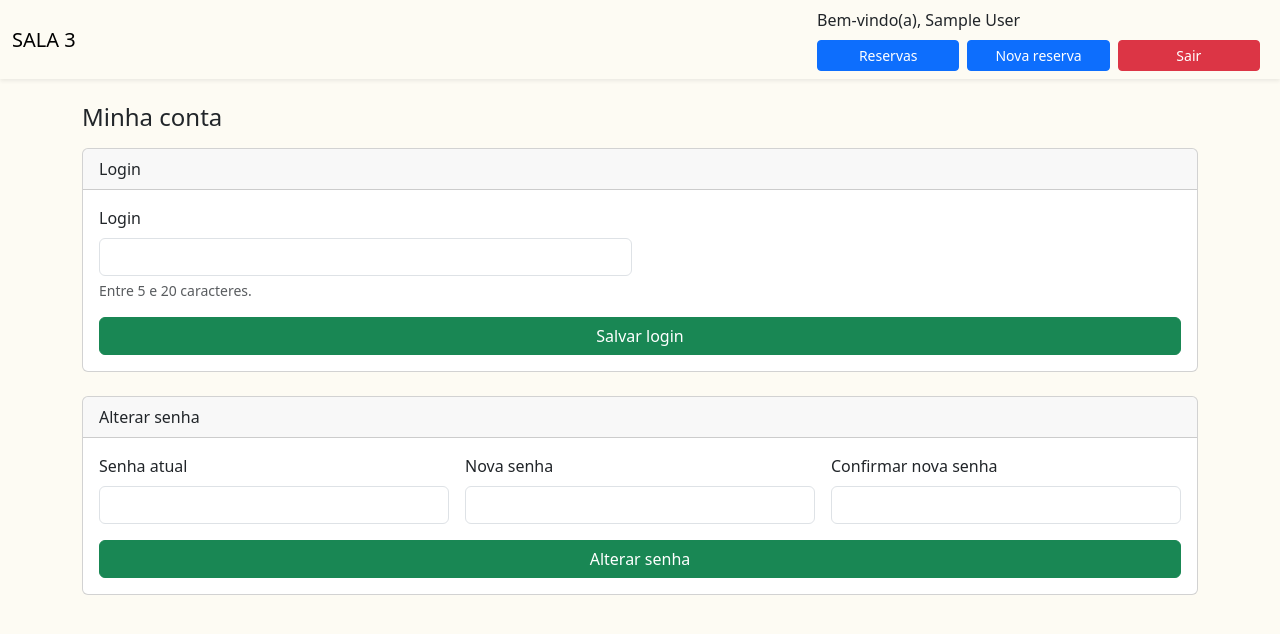
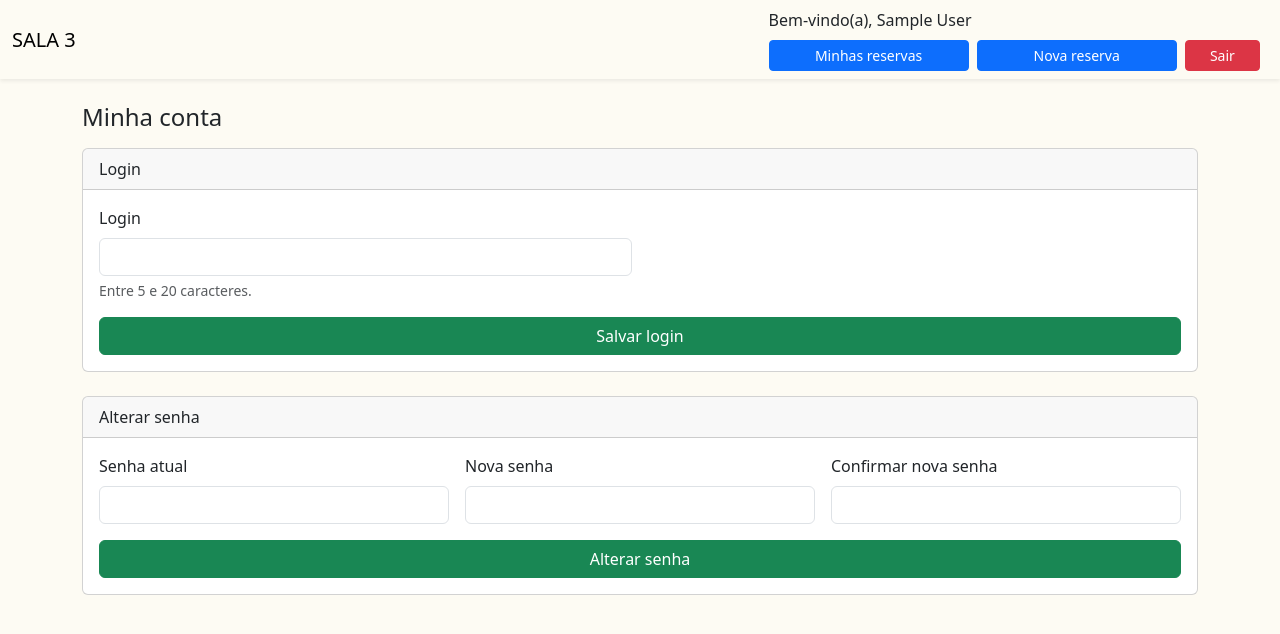
Before and after one commit to Manihuts/sala3-front, a plain HTML site: page minhas_infos.html in a window 1280 px wide. Drawn offline with nearby package versions, Linux system fonts and the light colour scheme; sample sign-in values are in the browser's storage.

Commit message:
ajustes navbar buttons

```diff
--- a/minhas_infos.html
+++ b/minhas_infos.html
@@ -15,13 +15,13 @@
       <div class="d-flex align-items-center gap-2 flex-wrap">
         <span id="welcome"></span>
         <div class="row g-2 align-items-stretch text-nowrap w-100">
-          <div class="col-4">
-            <a href="minhas_reservas.html" class="btn btn-primary btn-sm w-100 text-truncate" title="Minhas reservas">Reservas</a>
+          <div class="col-5">
+            <a href="minhas_reservas.html" class="btn btn-primary btn-sm w-100 text-truncate" title="Minhas reservas">Minhas reservas</a>
           </div>
-          <div class="col-4">
-            <a href="reserva.html" class="btn btn-primary btn-sm w-100" title="Nova reserva">Nova reserva</a>
+          <div class="col-5">
+            <a href="reserva.html" class="btn btn-primary btn-sm w-100 text-truncate" title="Nova reserva">Nova reserva</a>
           </div>
-          <div class="col-4">
+          <div class="col-2">
             <button id="logoutBtn" class="btn btn-danger btn-sm w-100 text-truncate">Sair</button>
           </div>
         </div>
```
Also changed, not shown: minhas_reservas.html (+3 -3 lines), reserva.html (+3 -3 lines).
